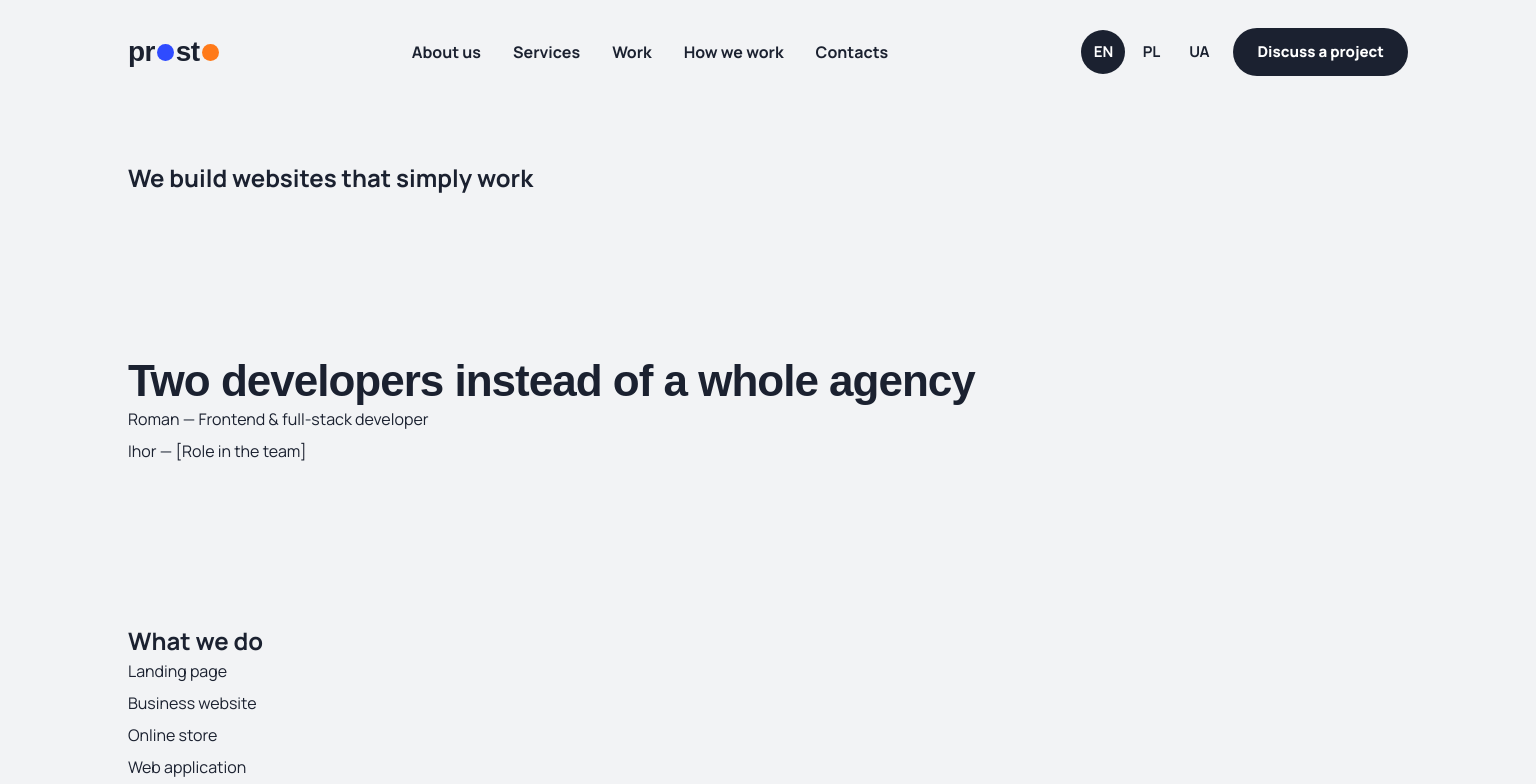
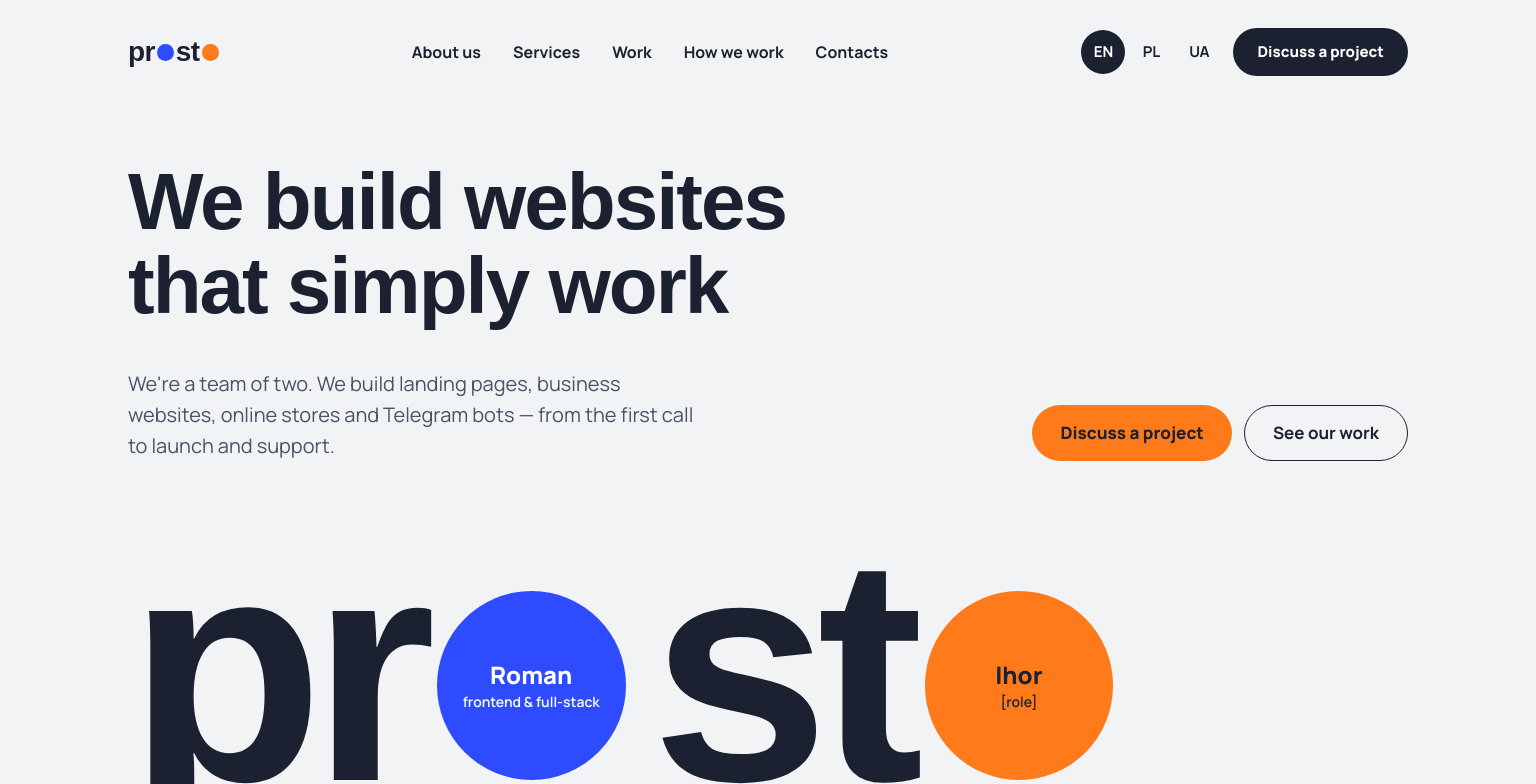
Before and after one commit to Tomkiw/ProstoTeam, a Next.js app: page /en in a window 1536 px wide. Shown: the top 784 px of the page. Built offline with nearby package versions, Linux system fonts and the light colour scheme; a web font is replaced by a local one.

Commit message:
feat: implement Hero section with responsive design, add HeroMark component and styles

```diff
--- a/src/components/sections/Hero/Hero.module.css
+++ b/src/components/sections/Hero/Hero.module.css
@@ -1,10 +1,106 @@
 .hero {
   padding-block: 24px 40px;
+}
+
+.title {
+  font-family: var(--font-heading);
+  font-size: 34px;
+  font-weight: 600;
+  line-height: 1.1;
+  letter-spacing: -0.5px;
+  text-wrap: balance;
+}
+
+.intro {
+  display: flex;
+  flex-direction: column;
+  gap: 24px;
+  margin-top: 16px;
+}
+
+.lead {
+  font-size: 16px;
+  line-height: 1.55;
+  color: var(--color-text-muted);
+}
+
+/* Колонковий flex розтягує кнопки на всю ширину, як у макеті на 375 */
+.actions {
+  display: flex;
+  flex-direction: column;
+  gap: 10px;
+}
+
+.mark {
+  margin-top: 32px;
+}
+
+.team {
+  display: flex;
+  flex-direction: column;
+  gap: 8px;
+  margin-top: 16px;
+  font-size: 14px;
+  font-weight: 600;
+}
+
+.member {
+  display: flex;
+  align-items: center;
+  gap: 10px;
+}
+
+.dot {
+  flex-shrink: 0;
+  width: 12px;
+  height: 12px;
+  border-radius: 50%;
+}
+
+.primary {
+  background: var(--color-primary);
+}
+
+.accent {
+  background: var(--color-accent);
 }
 
 @media (min-width: 768px) {
   .hero {
     padding-block: 40px 60px;
+  }
+
+  .title {
+    max-width: 640px;
+    font-size: 56px;
+    line-height: 1.05;
+    letter-spacing: -1.5px;
+  }
+
+  .intro {
+    gap: 28px;
+    margin-top: 20px;
+  }
+
+  .lead {
+    max-width: 560px;
+    font-size: 18px;
+  }
+
+  .actions {
+    flex-direction: row;
+    gap: 12px;
+  }
+
+  .mark {
+    margin-top: 40px;
+  }
+
+  .team {
+    flex-direction: row;
+    gap: 32px;
+    margin-top: 20px;
+    font-size: 15px;
   }
 }
 
@@ -12,4 +108,36 @@
   .hero {
     padding-block: 56px 80px;
   }
+
+  .title {
+    max-width: 1100px;
+    font-size: 80px;
+    letter-spacing: -2px;
+  }
+
+  /* Лід зліва, кнопки справа — по нижньому краю */
+  .intro {
+    flex-direction: row;
+    align-items: flex-end;
+    justify-content: space-between;
+    gap: 48px;
+    margin-top: 40px;
+  }
+
+  .lead {
+    max-width: 580px;
+    font-size: 20px;
+  }
+
+  .actions {
+    flex-shrink: 0;
+  }
+
+  .mark {
+    margin-top: 48px;
+  }
+
+  .team {
+    display: none;
+  }
 }
--- a/src/components/sections/Hero/Hero.tsx
+++ b/src/components/sections/Hero/Hero.tsx
@@ -1,16 +1,46 @@
-import { useTranslations } from 'next-intl';
+import { useLocale, useTranslations } from 'next-intl';
+import { Button } from '@/components/ui/Button';
 import { Container } from '@/components/ui/Container';
+import { TEAM } from '@/data/team';
+import { cn } from '@/lib/cn';
 import { SECTION_IDS } from '@/lib/constants';
+import { getSectionHref } from '@/lib/getSectionHref';
 import styles from './Hero.module.css';
+import { HeroMark } from './HeroMark';
 
-// Заглушка. Макет: m-hero / t-hero / d-hero. Команда для «кружечків» — TEAM з '@/data/team'.
+/** Перший екран: єдиний h1 на сторінці, дві кнопки, велике лого з командою. Макет: *-hero. */
 export function Hero() {
-  const t = useTranslations('hero');
+  const t = useTranslations();
+  const locale = useLocale();
 
   return (
     <section id={SECTION_IDS.hero} className={styles.hero}>
       <Container>
-        <h1>{t('title')}</h1>
+        <h1 className={styles.title}>{t('hero.title')}</h1>
+
+        <div className={styles.intro}>
+          <p className={styles.lead}>{t('hero.lead')}</p>
+          <div className={styles.actions}>
+            <Button href={getSectionHref(SECTION_IDS.contacts)} size="lg">
+              {t('common.discussProject')}
+            </Button>
+            <Button href={getSectionHref(SECTION_IDS.portfolio)} variant="outline" size="lg">
+              {t('hero.secondaryCta')}
+            </Button>
+          </div>
+        </div>
+
+        <HeroMark className={styles.mark} />
+
+        {/* До 1440 команда — списком; на 1440 список ховається, бо імена вже в кружечках лого */}
+        <ul className={styles.team}>
+          {TEAM.map((member) => (
+            <li key={member.id} className={styles.member}>
+              <span className={cn(styles.dot, styles[member.color])} aria-hidden="true" />
+              {member.name[locale]}, {member.shortRole[locale]}
+            </li>
+          ))}
+        </ul>
       </Container>
     </section>
   );
--- /dev/null
+++ b/src/components/sections/Hero/HeroMark/HeroMark.module.css
@@ -0,0 +1,80 @@
+/*
+ * Усі розміри в em: на брейкпоінтах змінюється лише font-size, а кружечки
+ * (~0.59 кегля, як у макеті: 47/80, 104/176, 190/320) масштабуються разом із ним.
+ * min(..., vw) — на екранах, вужчих за макет, лого зменшується, а не вилазить за край.
+ */
+.mark {
+  /* clip, а не hidden: страхує від горизонтальної прокрутки, але не обрізає хвостик «p» знизу */
+  overflow-x: clip;
+  font-family: var(--font-heading);
+  font-size: min(80px, 21vw);
+  font-weight: 700;
+  line-height: 1;
+  letter-spacing: -0.0375em;
+  white-space: nowrap;
+  color: var(--color-text);
+}
+
+/* inline-block + overflow: hidden → базова лінія по нижньому краю, тож кружечок стоїть на рядку як «о» */
+.circle {
+  display: inline-block;
+  vertical-align: baseline;
+  width: 0.59em;
+  height: 0.59em;
+  overflow: hidden;
+  border-radius: 50%;
+  letter-spacing: normal;
+}
+
+.circleFirst {
+  margin: 0 0.08em 0 0.04em;
+  background: var(--color-primary);
+  color: var(--color-surface);
+}
+
+.circleSecond {
+  margin-left: 0.04em;
+  background: var(--color-accent);
+  color: var(--color-text);
+}
+
+/* Ім'я й роль лише на 1440: до того кружечок замалий, а команду показує список під лого */
+.member {
+  display: none;
+}
+
+@media (min-width: 768px) {
+  .mark {
+    font-size: min(176px, 22.9vw);
+  }
+}
+
+@media (min-width: 1440px) {
+  .mark {
+    font-size: min(320px, 22.2vw);
+  }
+
+  .member {
+    display: flex;
+    flex-direction: column;
+    align-items: center;
+    justify-content: center;
+    gap: 4px;
+    height: 100%;
+    padding: 16px;
+    font-family: var(--font-body);
+    line-height: 1.2;
+    text-align: center;
+    white-space: normal;
+  }
+
+  .name {
+    font-size: 24px;
+    font-weight: 800;
+  }
+
+  .role {
+    font-size: 14px;
+    font-weight: 600;
+  }
+}
--- /dev/null
+++ b/src/components/sections/Hero/HeroMark/HeroMark.tsx
@@ -0,0 +1,47 @@
+import { useLocale } from 'next-intl';
+import { TEAM } from '@/data/team';
+import { cn } from '@/lib/cn';
+import type { TeamMember } from '@/types/team';
+import styles from './HeroMark.module.css';
+
+type HeroMarkProps = {
+  className?: string;
+};
+
+type MarkCircleProps = {
+  member?: TeamMember;
+  className: string;
+};
+
+/** Кружечок-«о» в лого. На 1440 усередині — ім'я й роль учасника команди. */
+function MarkCircle({ member, className }: MarkCircleProps) {
+  const locale = useLocale();
+
+  return (
+    <span className={cn(styles.circle, className)}>
+      {member && (
+        <span className={styles.member}>
+          <span className={styles.name}>{member.name[locale]}</span>
+          <span className={styles.role}>{member.shortRole[locale]}</span>
+        </span>
+      )}
+    </span>
+  );
+}
+
+/**
+ * Велике лого «pr●st●» під заголовком Hero. Літери декоративні й приховані від скрінрідерів.
+ * Кружечки за лого завжди синій, потім помаранчевий; у них — перший і другий учасник з TEAM.
+ */
+export function HeroMark({ className }: HeroMarkProps) {
+  const [firstMember, secondMember] = TEAM;
+
+  return (
+    <div className={cn(styles.mark, className)}>
+      <span aria-hidden="true">pr</span>
+      <MarkCircle member={firstMember} className={styles.circleFirst} />
+      <span aria-hidden="true">st</span>
+      <MarkCircle member={secondMember} className={styles.circleSecond} />
+    </div>
+  );
+}
--- /dev/null
+++ b/src/components/sections/Hero/HeroMark/index.ts
@@ -0,0 +1 @@
+export { HeroMark } from './HeroMark';
```
Also changed, not shown: 1 other file (tests, documents, lock files or other folders).
